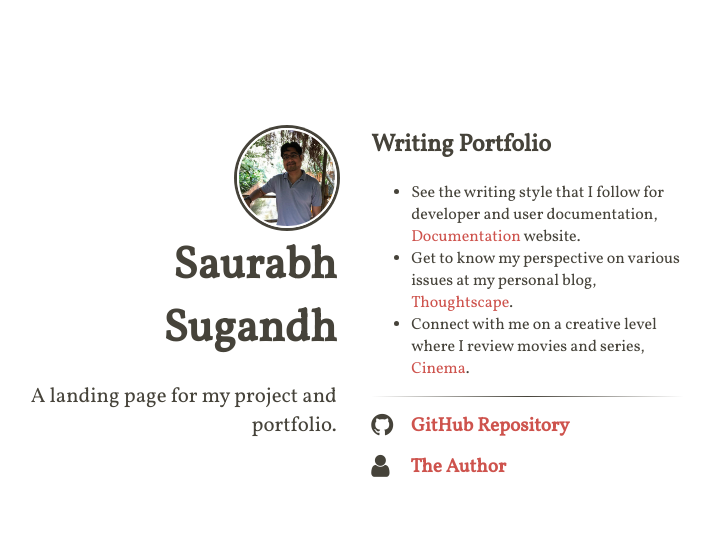
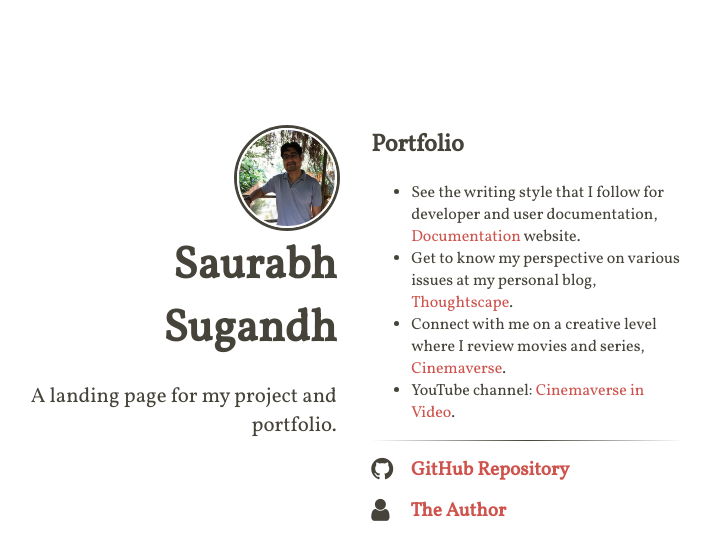
Before and after one commit to mrsauravs/home, a Jekyll site: the page built from index.html, in a window 1280 px wide. Shown: the top 560 px of the page, without its empty margins (296-1007 px from the left). Built offline with Jekyll 4.4.1, drawn with Linux system fonts in a browser that asks for light colours; nearby versions of some CDN libraries.

Commit message:
Update content.html

```diff
--- a/_includes/content.html
+++ b/_includes/content.html
@@ -1,8 +1,9 @@
-<h2>Writing Portfolio</h2>
+<h2>Portfolio</h2>
 <ul>
   <li>See the writing style that I follow for developer and user documentation, <a href="https://inverselattice.gitbook.io/docs/">Documentation</a> website.</li>
   <li>Get to know my perspective on various issues at my personal blog, <a href="https://thoughtscape.in/">Thoughtscape</a>.</li>
-  <li>Connect with me on a creative level where I review movies and series, <a href="https://cinemaverse.in/">Cinema</a>.</li>
+  <li>Connect with me on a creative level where I review movies and series, <a href="https://cinemaverse.in/">Cinemaverse</a>.</li>
+  <li>YouTube channel: <a href="https://www.youtube.com/@cinema-verse">Cinemaverse in Video</a>.</li>
 </ul>
 
 <hr />
```
